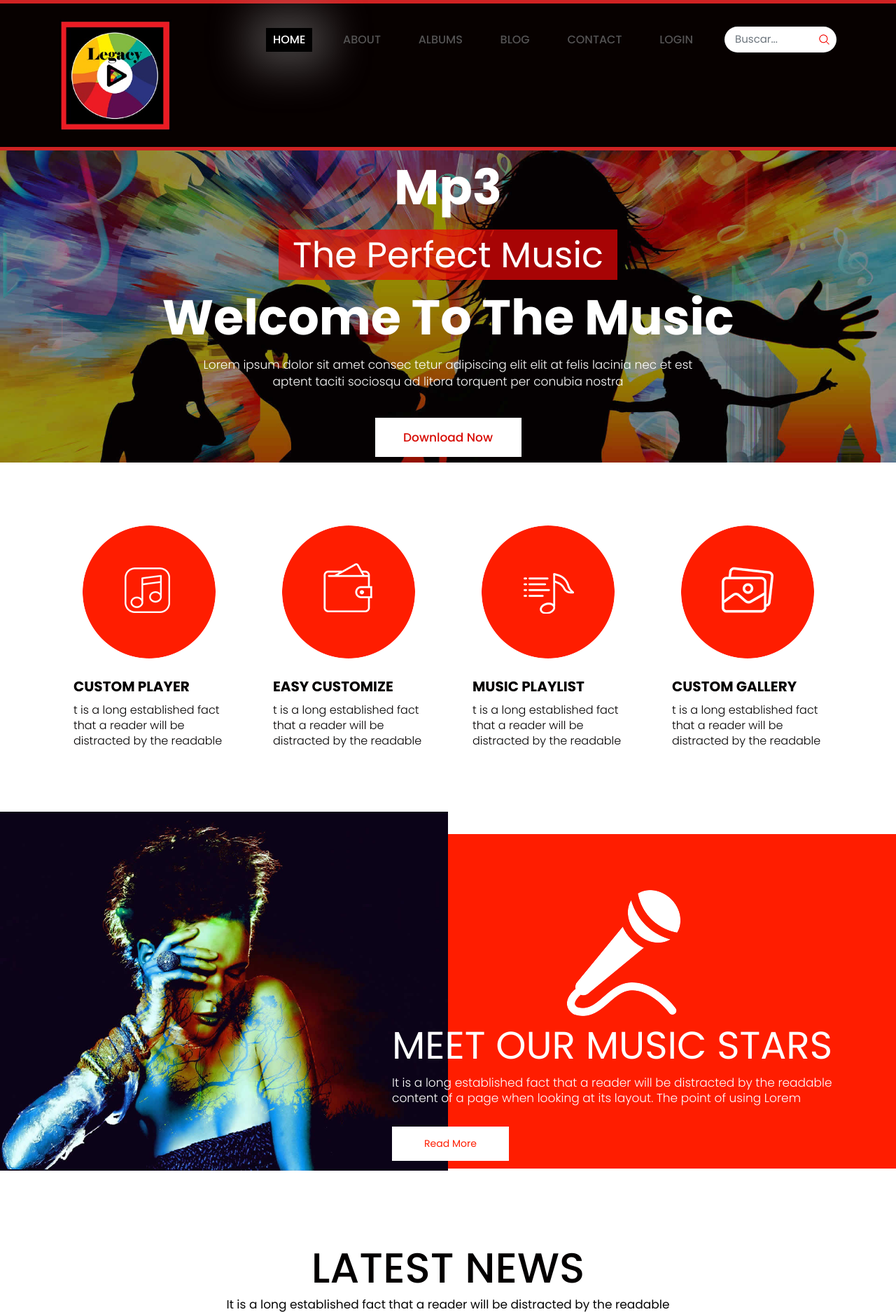
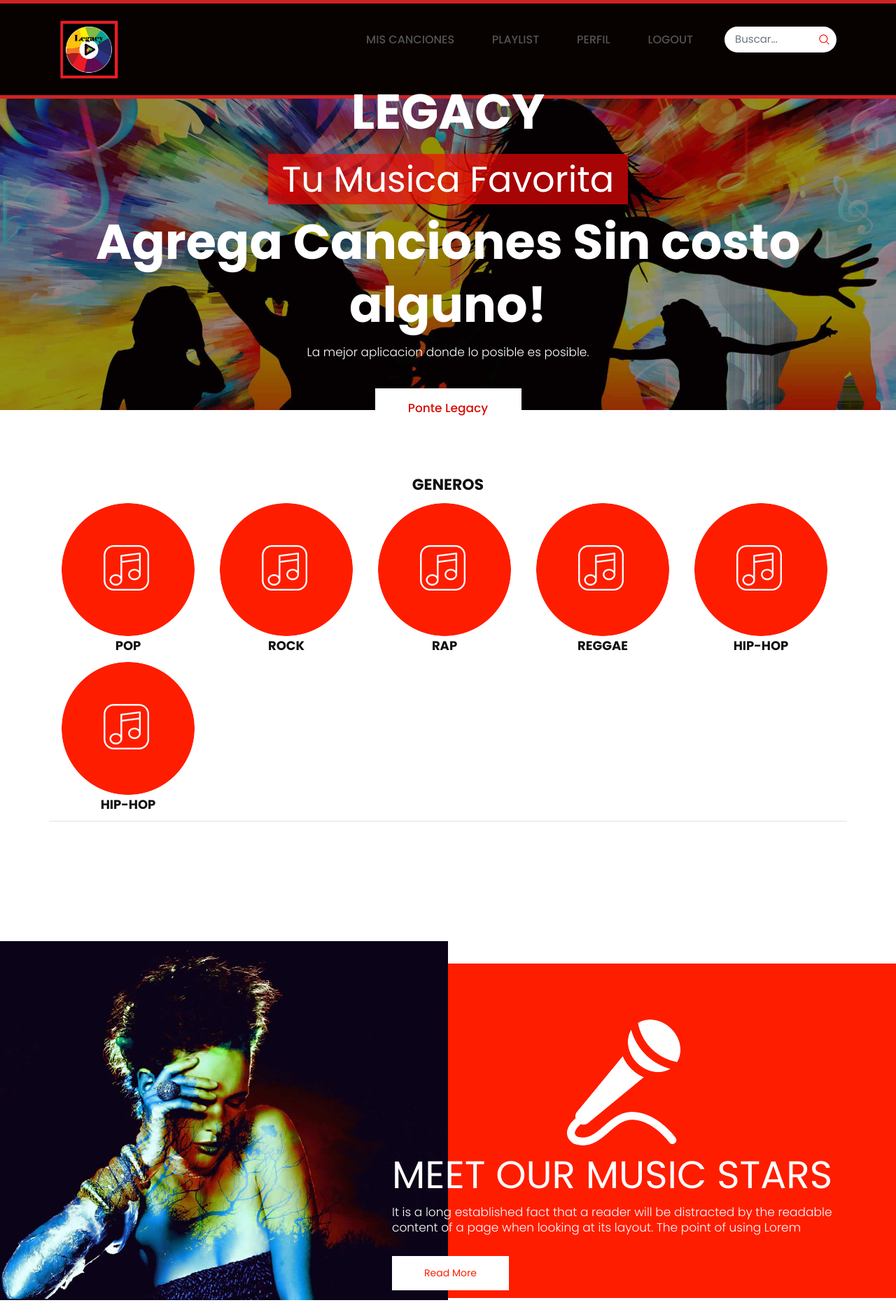
Before and after one commit to sebastian-inzunza/Legacy, a PHP site: page /inicio.html in a window 1280 px wide. Shown: the top 1875 px of the page at 70% size. Run offline with PHP 8.4, Linux system fonts and the light colour scheme; some libraries are stand-ins or nearby versions.

Commit message:
Se Edita y agrega estilo a Interfaz Inicio

```diff
--- a/css/style2.css
+++ b/css/style2.css
@@ -47,6 +47,17 @@
      line-height: normal;
      color: #111111;
      margin: 0
+}
+
+.center {
+    text-align: center;
+}
+
+.margin-h2{
+    margin-bottom: 10px;
+}
+.negritas{
+    font-weight: bold;
 }
  h1 {
      font-size: 24px
@@ -872,13 +883,11 @@
      position: relative;
      border-bottom: solid #eee 1px;
 }
- .main-menu ul>li .sub-down li a::before {
-}
+
  .main-menu ul>li .sub-down li a:hover {
      color: #111111;
 }
- .main-menu ul>li .sub-down li a:hover::before {
-}
+
  .main-menu ul li:first-child {
      margin-left: 0;
 }
@@ -932,7 +941,7 @@
      display: inline-block;
      vertical-align: middle;
 }
- .main-menu ul>li:nth-child (6) {
+ .main-menu ul>li:nth-child(6) {
      padding-right: 0px;
 }
  .nav>li {
@@ -948,8 +957,7 @@
      right: 0;
      padding: 15px 0px;
 }
- .sub-full {
-}
+
  .simple-down {
      padding: 15px;
 }
@@ -1433,6 +1441,11 @@
      padding: 90px 0px;
      background: #fff;
 }
+
+.dividir{
+    margin:0px 18px;
+}
+
  .music-box .for-box {
      padding: 0px 20px;
 }
@@ -1907,3 +1920,7 @@
      font-weight: 500;
      text-align: center;
 }
+ /**AUDIO*/
+ audio{
+     width: 50%;
+ }
--- a/inicio.html
+++ b/inicio.html
@@ -48,7 +48,7 @@
                         <div class="full">
                             <div class="center-desk">
                                 <div class="logo">
-                                    <a href="index.html"><img src="img/Legacy-Logo.jpg" alt="logo"/></a>
+                                    <a href="index.html"><img src="img/Legacy-Logo.jpg" width="85px" alt="logo"/></a>
                                 </div>
                             </div>
                         </div>
@@ -58,12 +58,10 @@
                             <div class="limit-box">
                                 <nav class="main-menu">
                                     <ul class="menu-area-main">
-                                        <li class="active"> <a href="index.html">Home</a> </li>
-                                        <li> <a href="about.html">about</a> </li>
-                                        <li> <a href="album.html"> Albums</a> </li>
-                                        <li> <a href="blog.html">Blog</a> </li>
-                                        <li> <a href="contact.html">Contact</a> </li>
-                                        <li> <a href="#contact">Login</a> </li>
+                                        <li> <a href="#">Mis Canciones</a> </li>
+                                        <li> <a href="#">Playlist</a> </li>
+                                        <li> <a href="#">Perfil</a> </li>
+                                        <li> <a href="#">Logout</a> </li>
                                     </ul>
                                 </nav>
                             </div>
@@ -86,10 +84,9 @@
             <div class="container">
 
                 <div class="text-bg relative">
-                    <h1>Mp3<br><span class="Perfect">The Perfect Music</span><br>Welcome To The Music</h1>
-                    <p>Lorem ipsum dolor sit amet consec tetur adipiscing elit elit at felis lacinia nec et est
-                        <br> aptent taciti sociosqu ad litora torquent per conubia nostra</p>
-                    <a href="#">Download Now</a>
+                    <h1>LEGACY<br><span class="Perfect">Tu Musica Favorita</span><br>Agrega Canciones Sin costo alguno!</h1>
+                    <p>La mejor aplicacion donde lo posible es posible.</p>
+                    <a href="#">Ponte Legacy</a>
                 </div>
 
             </div>
@@ -98,41 +95,47 @@
     </section>
 
     <!-- music-box  -->
+
     <div class="music-box">
         <div class="container">
+            <h2 class="center negritas">GENEROS</h2>
             <div class="row">
-                <div class="col-xl-3 col-lg-3 col-md-6 col-sm-12">
-                    <div class="for-box">
-                        <i><img src="icon/icon1.png" alt="icon"/></i>
-                        <h3>Custom Player</h3>
-                        <p>t is a long established fact that a reader will be distracted by the readable </p>
-                    </div>
+                <ul class="nav nav-tabs">
+
+                    <li class="active"><a data-toggle="tab" href="#home"><img class ="dividir" src="icon/icon1.png" alt="icon"/><h3 class="center negritas">POP</h3></a></li>
+                    <li><a data-toggle="tab" href="#menu1"><img class ="dividir" src="icon/icon1.png" alt="icon"/></a><h3 class="center negritas">ROCK</h3></a></li>
+                    <li><a data-toggle="tab" href="#menu2"><img class ="dividir" src="icon/icon1.png" alt="icon"/></a><h3 class="center negritas">RAP</h3></a></li>
+                    <li><a data-toggle="tab" href="#menu3"><img class ="dividir" src="icon/icon1.png" alt="icon"/></a><h3 class="center negritas">REGGAE</h3></a></li>
+                    <li><a data-toggle="tab" href="#menu3"><img class ="dividir" src="icon/icon1.png" alt="icon"/></a><h3 class="center negritas">HIP-HOP</h3></a></li>
+                    <li><a data-toggle="tab" href="#menu3"><img class ="dividir" src="icon/icon1.png" alt="icon"/></a><h3 class="center negritas">HIP-HOP</h3></a></li>
+
+                </ul>
+            </div>
+            <div class="tab-content">
+                <div id="home" class="tab-pane fade in active">
+                  <h3 class="center margin-h2">Que Nos Paso <audio src="audio.mp3" preload="none" controls></audio></h3>
+
                 </div>
-                <div class="col-xl-3 col-lg-3 col-md-6 col-sm-12">
-                    <div class="for-box">
-                        <i><img src="icon/icon2.png" alt="icon"/></i>
-                        <h3>Easy customize</h3>
-                        <p>t is a long established fact that a reader will be distracted by the readable </p>
-                    </div>
+                <div id="menu1" class="tab-pane fade">
+                  <h3>Menu 1</h3>
+                  <p>Ut enim ad minim veniam, quis nostrud exercitation ullamco laboris nisi ut aliquip ex ea commodo consequat.</p>
                 </div>
-                <div class="col-xl-3 col-lg-3 col-md-6 col-sm-12">
-                    <div class="for-box">
-                        <i><img src="icon/icon3.png" alt="icon"/></i>
-                        <h3>Music Playlist</h3>
-                        <p>t is a long established fact that a reader will be distracted by the readable </p>
-                    </div>
+                <div id="menu2" class="tab-pane fade">
+                  <h3>Menu 2</h3>
+                  <p>Sed ut perspiciatis unde omnis iste natus error sit voluptatem accusantium doloremque laudantium, totam rem aperiam.</p>
                 </div>
-                <div class="col-xl-3 col-lg-3 col-md-6 col-sm-12">
-                    <div class="for-box">
-                        <i><img src="icon/icon4.png" alt="icon"/></i>
-                        <h3>Custom Gallery</h3>
-                        <p>t is a long established fact that a reader will be distracted by the readable </p>
-                    </div>
+                <div id="menu3" class="tab-pane fade">
+                  <h3>Menu 3</h3>
+                  <p>Eaque ipsa quae ab illo inventore veritatis et quasi architecto beatae vitae dicta sunt explicabo.</p>
                 </div>
-            </div>
+              </div>
         </div>
     </div>
+
     <!-- end music-box  -->
+
+
+
 
     <div class="container-fluid">
         <div class="row">
```
